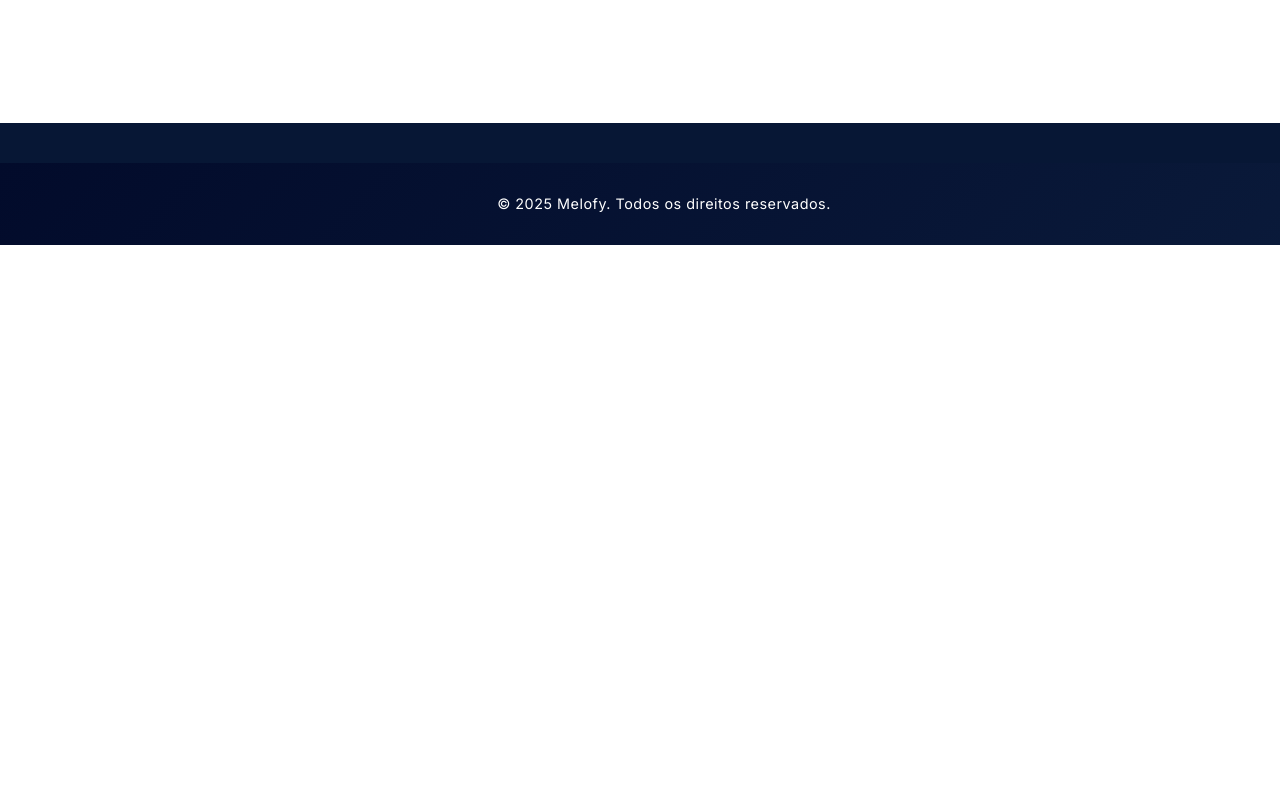
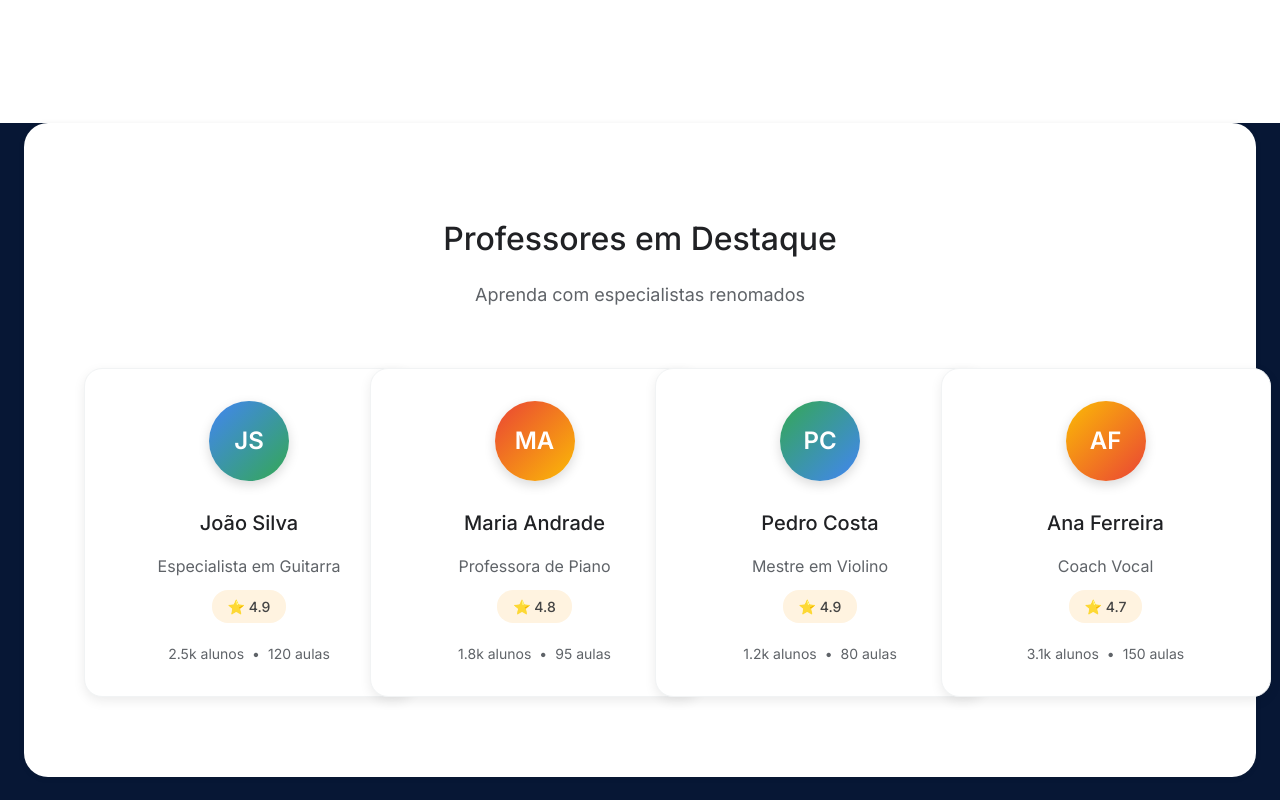
Before and after one commit to camille-eloah/Melofy, a React (Vite) app in the folder frontend/: page /home in a window 1280 px wide. Shown: the part 1560-2360 px from the top of the page. Before the commit the page ends 1805 px from the top, so only its background shows below. Built offline with nearby package versions, Linux system fonts and the light colour scheme; no server answers.

Commit message:
:hammer: refactor(FeaturedTeachers): create separated file

```diff
--- /dev/null
+++ b/frontend/src/features/home/FeaturedTeachers.jsx
@@ -0,0 +1,70 @@
+import "./TeacherList.css";
+
+function FeaturedTeachers() {
+  return (
+    <div className="teachers-section teachers-section-white">
+      <h3>Professores em Destaque</h3>
+      <p>Aprenda com especialistas renomados</p>
+
+      <div className="teachers-grid">
+        <div className="teacher-card">
+          <div className="teacher-avatar" style={{ background: "linear-gradient(135deg, #4285f4, #34a853)" }}>
+            JS
+          </div>
+          <h4>João Silva</h4>
+          <p>Especialista em Guitarra</p>
+          <span className="teacher-rating">⭐ 4.9</span>
+          <div className="teacher-stats">
+            <span>2.5k alunos</span>
+            <span>•</span>
+            <span>120 aulas</span>
+          </div>
+        </div>
+
+        <div className="teacher-card">
+          <div className="teacher-avatar" style={{ background: "linear-gradient(135deg, #ea4335, #fbbc05)" }}>
+            MA
+          </div>
+          <h4>Maria Andrade</h4>
+          <p>Professora de Piano</p>
+          <span className="teacher-rating">⭐ 4.8</span>
+          <div className="teacher-stats">
+            <span>1.8k alunos</span>
+            <span>•</span>
+            <span>95 aulas</span>
+          </div>
+        </div>
+
+        <div className="teacher-card">
+          <div className="teacher-avatar" style={{ background: "linear-gradient(135deg, #34a853, #4285f4)" }}>
+            PC
+          </div>
+          <h4>Pedro Costa</h4>
+          <p>Mestre em Violino</p>
+          <span className="teacher-rating">⭐ 4.9</span>
+          <div className="teacher-stats">
+            <span>1.2k alunos</span>
+            <span>•</span>
+            <span>80 aulas</span>
+          </div>
+        </div>
+
+        <div className="teacher-card">
+          <div className="teacher-avatar" style={{ background: "linear-gradient(135deg, #fbbc05, #ea4335)" }}>
+            AF
+          </div>
+          <h4>Ana Ferreira</h4>
+          <p>Coach Vocal</p>
+          <span className="teacher-rating">⭐ 4.7</span>
+          <div className="teacher-stats">
+            <span>3.1k alunos</span>
+            <span>•</span>
+            <span>150 aulas</span>
+          </div>
+        </div>
+      </div>
+    </div>
+  );
+}
+
+export default FeaturedTeachers;
--- a/frontend/src/features/home/HomePage.jsx
+++ b/frontend/src/features/home/HomePage.jsx
@@ -4,6 +4,7 @@ import Header from '../../componentes/layout/Header'
 import MainSection from './MainSection'
 import Footer from '../../componentes/layout/Footer'
 import TeacherList from './TeacherList'
+import FeaturedTeachers from './FeaturedTeachers'
 import ButtonChat from '../../componentes/layout/ButtonChat'
 
 
@@ -14,6 +15,7 @@ function HomePage() {
       <Header />
       <MainSection />
       <TeacherList/>
+      <FeaturedTeachers />
       <ButtonChat />
       <Footer />
     </div>
--- a/frontend/src/features/home/TeacherList.css
+++ b/frontend/src/features/home/TeacherList.css
@@ -102,3 +102,7 @@
   font-size: 16px;
   font-weight: 700;
 }
+
+.teachers-section-white {
+  background: #fff;
+}
--- a/frontend/src/features/home/TeacherList.jsx
+++ b/frontend/src/features/home/TeacherList.jsx
@@ -64,7 +64,7 @@ function TeacherList() {
               id: prof.id,
               uuid: prof.global_uuid,
               name: prof.nome,
-              city: "Caico - RN",
+              city: "Caicó - RN",
               instrument: formatInstruments(instrumentosNomes),
               image: foto,
               rating: media.toFixed(1),
```
